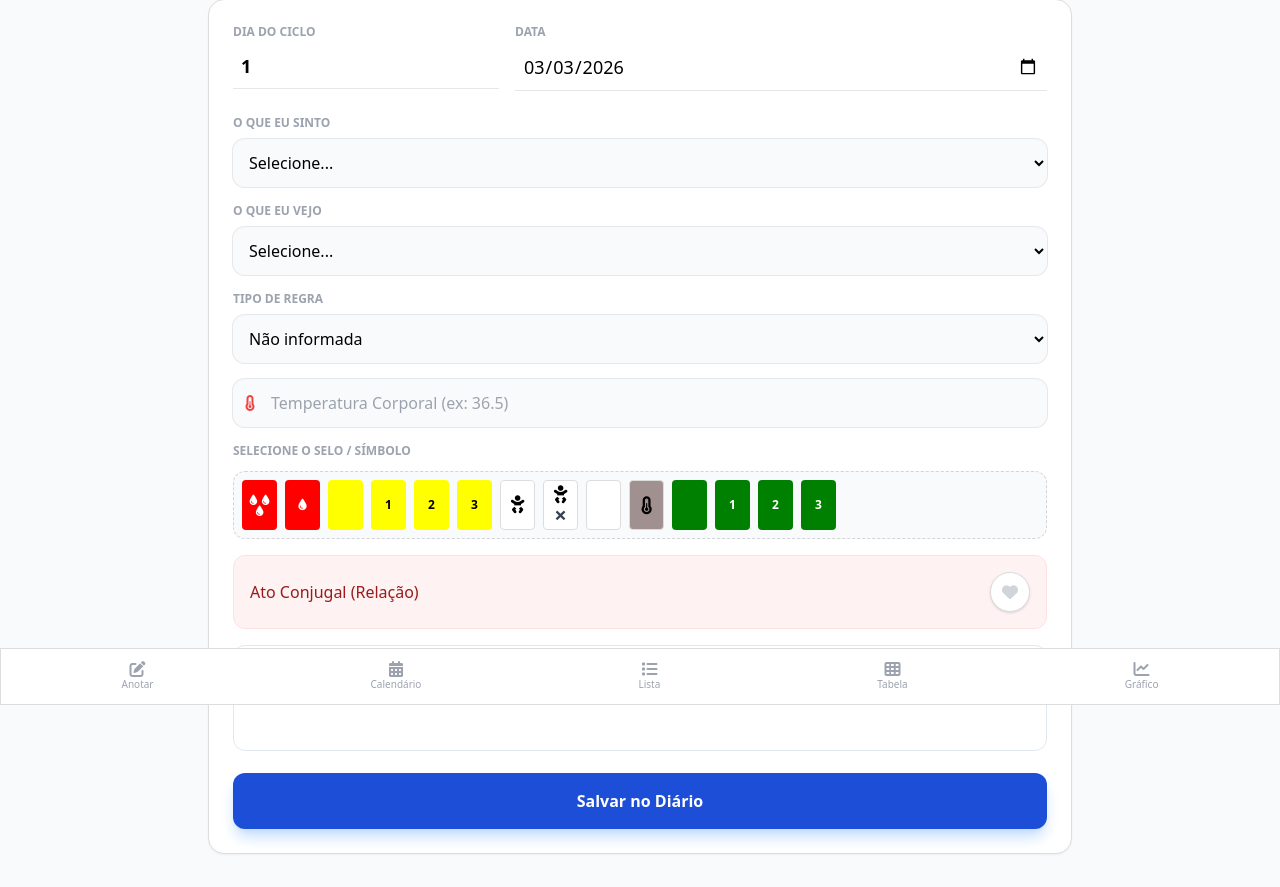
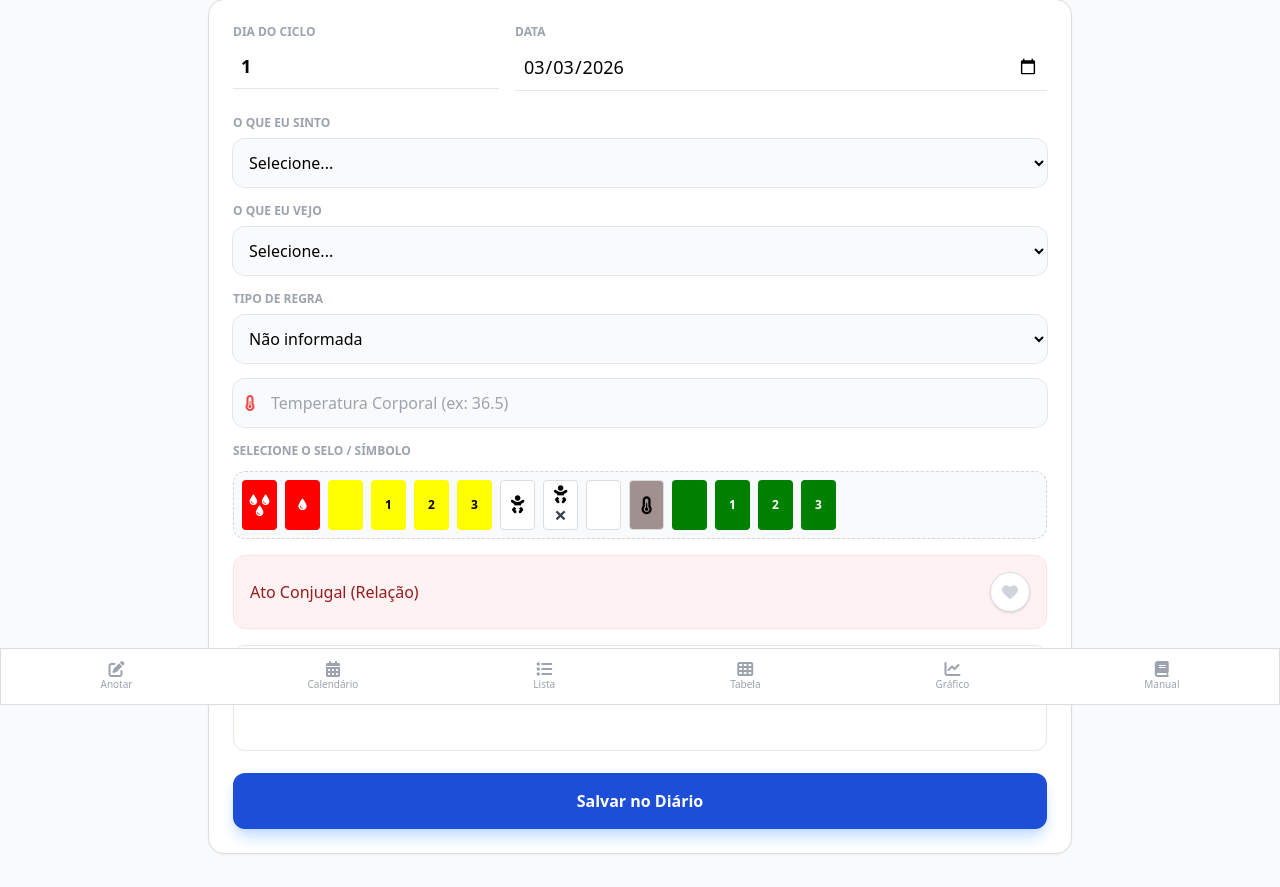
Before and after one commit to metodobillingsmob/metodo-billings, a Flask app: page /dashboard in a window 1280 px wide. Shown: the part 95-982 px from the top of the page. Run offline with Flask 3, Linux system fonts and the light colour scheme; the visitor is signed in with stand-in values (Sample User, id 1); data that the repository does not hold is empty; some libraries are stand-ins or nearby versions.

Commit message:
dashboard.html

```diff
--- a/templates/dashboard.html
+++ b/templates/dashboard.html
@@ -431,6 +431,11 @@
     <button data-tab="view-grafico" onclick="changeTab('view-grafico')" class="nav-btn flex flex-col items-center">
         <i class="fas fa-chart-line"></i>
         <span class="text-[10px]">Gráfico</span>
+    </button>
+
+    <button onclick="window.location.href='/manual'" class="nav-btn flex flex-col items-center">
+    <i class="fas fa-book"></i>
+    <span class="text-[10px]">Manual</span>
     </button>
 
 
```
